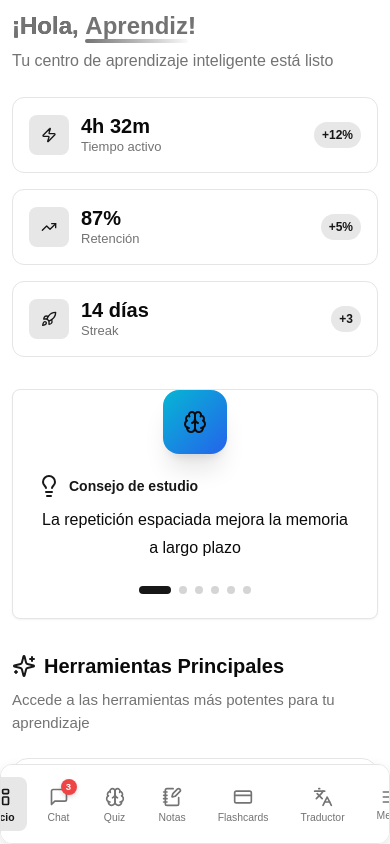
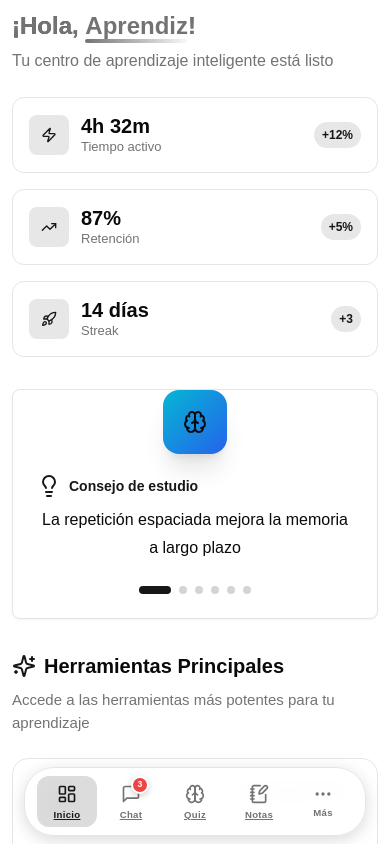
Before and after one commit to xenoxf/learnyos-x2, a Next.js app: page /study in a window 390 px wide. Built offline with nearby package versions, Linux system fonts and the light colour scheme.

Commit message:
otra mierda e mejorado ahora es el maldito mobileNavBar

```diff
--- a/app/components/MobileNavbar.tsx
+++ b/app/components/MobileNavbar.tsx
@@ -1,4 +1,5 @@
 "use client";
+
 import React, { useState, useCallback, useEffect, useRef } from "react";
 import { useRouter, usePathname } from "next/navigation";
 import {
@@ -11,14 +12,13 @@ import {
   User,
   Settings,
   LogOut,
-  Menu,
-  X,
+  MoreHorizontal,
 } from "lucide-react";
 import { apiService } from "@/services/apiService";
 import { useToast } from "@/hooks/use-toast";
-import { SettingsModal } from "@/components/SettingsModal";
 import styles from "@/styles/mobileNavbar.module.css";
 import { useAuth } from "@/hooks/useAuthMutation";
+import Link from "next/link";
 
 interface MenuItem {
   title: string;
@@ -27,12 +27,16 @@ interface MenuItem {
   badge?: number;
 }
 
-// Todos estos ítems se muestran en la barra inferior
-const navItems: MenuItem[] = [
+// Elementos que siempre se muestran en la barra inferior
+const primaryNavItems: MenuItem[] = [
   { title: "Inicio", url: "/study", icon: LayoutDashboard },
   { title: "Chat", url: "/study/chat", icon: MessageSquare, badge: 3 },
   { title: "Quiz", url: "/study/quiz", icon: Brain },
   { title: "Notas", url: "/study/notes", icon: NotebookPen },
+];
+
+// Elementos secundarios que van en el menú "Más" (navegación)
+const secondaryNavItems: MenuItem[] = [
   { title: "Flashcards", url: "/study/flashcards", icon: CreditCard },
   { title: "Traductor", url: "/study/translator", icon: Languages },
 ];
@@ -41,41 +45,58 @@ export function MobileNavbar() {
   const router = useRouter();
   const pathname = usePathname();
   const { toast } = useToast();
-  const user = useAuth();
+  const user = useAuth(); // Aunque no se use directamente, se mantiene por si acaso
 
-  const [showMenu, setShowMenu] = useState(false);
-  const [showSettings, setShowSettings] = useState(false);
-  const [isNavigating, setIsNavigating] = useState(false);
+  const [showMoreMenu, setShowMoreMenu] = useState(false);
+  const [menuPosition, setMenuPosition] = useState({ left: 0 });
 
-  const drawerRef = useRef<HTMLDivElement>(null);
+  const containerRef = useRef<HTMLDivElement>(null);
+  const moreButtonRef = useRef<HTMLButtonElement>(null);
+  const menuRef = useRef<HTMLDivElement>(null);
 
-  // Cerrar drawer al hacer clic fuera
+  // Cerrar menú al hacer clic fuera
   useEffect(() => {
     const handleClickOutside = (event: MouseEvent) => {
       if (
-        drawerRef.current &&
-        !drawerRef.current.contains(event.target as Node)
+        menuRef.current &&
+        !menuRef.current.contains(event.target as Node) &&
+        moreButtonRef.current &&
+        !moreButtonRef.current.contains(event.target as Node)
       ) {
-        setShowMenu(false);
+        setShowMoreMenu(false);
       }
     };
-    if (showMenu) {
+    if (showMoreMenu) {
       document.addEventListener("mousedown", handleClickOutside);
     }
     return () => document.removeEventListener("mousedown", handleClickOutside);
-  }, [showMenu]);
+  }, [showMoreMenu]);
 
+  // Posicionar el menú centrado respecto al botón "Más"
+  useEffect(() => {
+    if (showMoreMenu && moreButtonRef.current && containerRef.current) {
+      const buttonRect = moreButtonRef.current.getBoundingClientRect();
+      const containerRect = containerRef.current.getBoundingClientRect();
+      const menuWidth = 200; // Ancho aproximado del menú
+      let left =
+        buttonRect.left -
+        containerRect.left +
+        buttonRect.width / 2 -
+        menuWidth / 2;
+      // Evitar que se salga por la izquierda/derecha
+      left = Math.max(8, Math.min(left, containerRect.width - menuWidth - 8));
+      setMenuPosition({ left });
+    }
+  }, [showMoreMenu]);
+  /*
     const handleNavigation = useCallback(
       (url: string) => {
         if (pathname === url) return;
-      setIsNavigating(true);
-      setShowMenu(false);
+        setShowMoreMenu(false);
         router.push(url);
-      // Resetear el flag después de la navegación (podrías escuchar el evento de carga)
-      setTimeout(() => setIsNavigating(false), 300);
       },
       [pathname, router],
-  );
+    );*/
 
   const handleLogout = useCallback(async () => {
     try {
@@ -84,7 +105,7 @@ export function MobileNavbar() {
         title: "Sesión cerrada",
         description: "Has cerrado sesión correctamente.",
       });
-      router.push("/login");
+      router.push("/auth");
     } catch {
       toast({
         title: "Error",
@@ -94,18 +115,21 @@ export function MobileNavbar() {
     }
   }, [router, toast]);
 
+  const toggleMoreMenu = () => {
+    setShowMoreMenu((prev) => !prev);
+  };
+
   return (
-    <>
-      <div className={styles.container} >      {/* Barra de navegación inferior */}
+    <div ref={containerRef} className={styles.container}>
       <nav className={styles.bottomNav}>
-          {navItems.map((item) => {
+        {primaryNavItems.map((item) => {
           const Icon = item.icon;
           const isActive = pathname === item.url;
           return (
-              <button
+            <Link
               key={item.url}
               className={`${styles.navItem} ${isActive ? styles.navItemActive : ""}`}
-                onClick={() => handleNavigation(item.url)}
+              href={item.url}
               aria-label={item.title}
             >
               <div className={styles.navIconWrapper}>
@@ -115,76 +139,54 @@ export function MobileNavbar() {
                 )}
               </div>
               <span className={styles.navLabel}>{item.title}</span>
-              </button>
+            </Link>
           );
         })}
-          {/* Botón para abrir el menú lateral */}
+
         <button
-            className={styles.menuButton}
-            onClick={() => setShowMenu(true)}
-            aria-label="Abrir menú"
+          ref={moreButtonRef}
+          className={`${styles.moreButton} ${showMoreMenu ? styles.moreButtonActive : ""}`}
+          onClick={toggleMoreMenu}
+          aria-label="Más opciones"
+          aria-expanded={showMoreMenu}
         >
-            <Menu size={20} />
-            <span className={styles.navLabel}>Menú</span>
+          <MoreHorizontal size={20} />
+          <span className={styles.navLabel}>Más</span>
         </button>
       </nav>
+
+      {showMoreMenu && (
+        <div
+          ref={menuRef}
+          className={styles.moreMenu}
+          style={{ left: menuPosition.left }}
+        >
+          <div className={styles.moreMenuSection}>
+            {secondaryNavItems.map((item) => {
+              const Icon = item.icon;
+              return (
+                <Link
+                  key={item.url}
+                  className={styles.moreMenuItem}
+                  href={item.url}
+                >
+                  <Icon size={18} />
+                  <span>{item.title}</span>
+                </Link>
+              );
+            })}
           </div>
 
-      {/* Overlay y drawer lateral */}
-      {showMenu && (
-        <div className={styles.drawerOverlay}>
-          <div ref={drawerRef} className={styles.drawer}>
-            <div className={styles.drawerHeader}>
-              <h3 className={styles.drawerTitle}>Menú</h3>
-              <button
-                className={styles.closeButton}
-                onClick={() => setShowMenu(false)}
-                aria-label="Cerrar menú"
-              >
-                <X size={20} />
-              </button>
-            </div>
-            <div className={styles.drawerContent}>
-              <button
-                className={styles.drawerItem}
-                onClick={() => {
-                  setShowMenu(false);
-                  // Aquí podrías navegar a una página de perfil si existe
-                  toast({
-                    title: "Perfil",
-                    description: "Funcionalidad en desarrollo",
-                  });
-                }}
-              >
-                <User size={18} />
-                <span>Perfil</span>
-              </button>
-              <button
-                className={styles.drawerItem}
-                onClick={() => {
-                  setShowMenu(false);
-                  setShowSettings(true);
-                }}
-              >
-                <Settings size={18} />
-                <span>Configuración</span>
-              </button>
-              <button className={styles.drawerItem} onClick={handleLogout}>
+          <div className={styles.moreMenuDivider} />
+
+          <div className={styles.moreMenuSection}>
+            <button className={styles.moreMenuItem} onClick={handleLogout}>
               <LogOut size={18} />
               <span>Cerrar sesión</span>
             </button>
           </div>
         </div>
+      )}
     </div>
-      )}
-
-      {/* Modal de configuración */}
-      {showSettings && (
-        <SettingsModal
-          isOpen={showSettings}
-          onClose={() => setShowSettings(false)}
-        />
-      )}
-    </>
   );
 }
--- a/app/styles/mobileNavbar.module.css
+++ b/app/styles/mobileNavbar.module.css
@@ -1,69 +1,62 @@
-/* ============================================
-   BOTTOM NAVIGATION - BOTONES EN FILA
-   ============================================ */
-/*
 .container {
-    position: fixed;
-    display: flex;
-    width: 100%;
-    bottom: 0;
-    justify-content: center;
-    padding: 0 1rem 1.5rem 1rem; /* Cambiado: aumentado el padding inferior de 1rem a 1.5rem
-    background: transparent;
-    /* Añadir un margen inferior seguro para dispositivos con notch
-    padding-bottom: env(safe-area-inset-bottom, 1.5rem);
-    z-index: 50;
-    pointer-events: none; /* Permite que los clicks pasen a través del contenedor
-}*/
+  width: 100%;
+  position: fixed;
+  bottom: 0;
+  pointer-events: none;
+  display: flex;
+  justify-content: center;
+  background: transparent;
+}
 
 .bottomNav {
-  background: hsl(var(--card));
+  background: hsl(var(--card) / 0.95);
+  backdrop-filter: blur(8px);
+  -webkit-backdrop-filter: blur(8px);
   border: 1px solid hsl(var(--border));
-  border-radius: 12px;
+  border-radius: 30px;
   display: flex;
   flex-direction: row;
   align-items: center;
-  justify-content: center;
-  gap: 0.5rem;
-  padding: 0.75rem;
+  justify-content: space-around;
+  gap: 0.25rem;
+  padding: 0.5rem 0.75rem;
+  margin: 0.5rem 1rem;
   width: auto;
-  overflow-x: auto;
-  overflow-y: hidden;
-  -webkit-overflow-scrolling: touch;
-  box-shadow: 0 4px 12px rgba(0, 0, 0, 0.1);
+  max-width: 100%;
+  box-shadow: 0 4px 16px rgba(0, 0, 0, 0.15);
   pointer-events: auto;
-  /* Restaura los clicks para el navbar */
 }
 
-/* ============================================
-      NAV ITEMS - ICON + LABEL EN COLUMNA
-      ============================================ */
-.navItem {
+.navItem,
+.moreButton {
   display: flex;
   flex-direction: column;
   align-items: center;
   justify-content: center;
-  padding: 0.5rem 0.75rem;
+  padding: 0.4rem 0.6rem;
   border: none;
   background: transparent;
   cursor: pointer;
   position: relative;
-  transition: all 0.2s ease;
-  border-radius: 8px;
+  transition: all 0.2s cubic-bezier(0.4, 0, 0.2, 1);
+  border-radius: 12px;
   white-space: nowrap;
   flex-shrink: 0;
-  min-width: fit-content;
-  /*-webkit-tap-highlight-color: transparent;*/
-  gap: 0.25rem;
+  min-width: 60px;
+  gap: 0.2rem;
+  color: hsl(var(--muted-foreground));
+  font-weight: 500;
+  -webkit-tap-highlight-color: transparent;
 }
 
-.navItem:hover {
+.navItem:hover,
+.moreButton:hover {
   background: hsl(var(--background) / 0.2);
 }
 
-.navItem:active {
-  opacity: 0.7;
-  transform: scale(0.95);
+.navItem:active,
+.moreButton:active {
+  transform: scale(0.96);
 }
 
 .navIconWrapper {
@@ -73,13 +66,12 @@
   justify-content: center;
   width: 24px;
   height: 24px;
-  color: hsl(var(--muted-foreground));
-  transition: all 0.2s ease;
+  color: currentColor;
 }
 
-/* Active state */
 .navItemActive {
-  background: hsl(var(--primary) / 0.1);
+  background: hsl(var(--primary) / 0.15);
+  color: hsl(var(--primary));
 }
 
 .navItemActive .navIconWrapper {
@@ -87,233 +79,141 @@
 }
 
 .navLabel {
-  font-size: 0.65rem;
-  font-weight: 500;
-  color: hsl(var(--muted-foreground));
+  font-size: 0.6rem;
+  font-weight: 600;
+  color: currentColor;
   text-align: center;
-  line-height: 1;
-  transition: color 0.2s ease;
+  line-height: 1.2;
+  letter-spacing: 0.3px;
 }
 
 .navItemActive .navLabel {
   color: hsl(var(--primary));
-  font-weight: 600;
+  font-weight: 700;
 }
 
-/* Badge */
+.moreButtonActive {
+  background: hsl(var(--muted));
+  color: hsl(var(--foreground));
+}
+
 .badge {
   position: absolute;
   top: -6px;
   right: -6px;
-  min-width: 16px;
-  height: 16px;
+  min-width: 18px;
+  height: 18px;
   padding: 0 4px;
   background: hsl(var(--destructive));
   color: hsl(var(--destructive-foreground));
-  border-radius: 8px;
-  font-size: 0.6rem;
+  border-radius: 12px;
+  font-size: 0.55rem;
   font-weight: bold;
   display: flex;
   align-items: center;
   justify-content: center;
-  box-shadow: 0 2px 4px rgba(0, 0, 0, 0.15);
+  box-shadow: 0 2px 6px rgba(0, 0, 0, 0.2);
+  border: 2px solid hsl(var(--card));
 }
 
-/* ============================================
-   MENU BUTTON
-   ============================================ */
-.menuButton {
+.moreMenu {
+  position: absolute;
+  bottom: calc(100% + 8px);
+  background: hsl(var(--card) / 0.98);
+  backdrop-filter: blur(8px);
+  -webkit-backdrop-filter: blur(8px);
+  border: 1px solid hsl(var(--border));
+  border-radius: 24px;
+  box-shadow: 0 -4px 20px rgba(0, 0, 0, 0.2);
+  padding: 0.75rem;
+  min-width: 200px;
+  max-width: calc(100vw - 32px);
+  z-index: 60;
+  animation: slideUp 0.25s cubic-bezier(0.4, 0, 0.2, 1);
+  pointer-events: auto;
+  transform-origin: bottom center;
+}
+
+.moreMenuSection {
   display: flex;
   flex-direction: column;
-  align-items: center;
-  justify-content: center;
-  padding: 0.5rem 0.75rem;
-  border: none;
-  background: transparent;
-  cursor: pointer;
-  transition: all 0.2s ease;
-  border-radius: 8px;
-  white-space: nowrap;
-  flex-shrink: 0;
-  min-width: fit-content;
-  -webkit-tap-highlight-color: transparent;
   gap: 0.25rem;
-  color: hsl(var(--muted-foreground));
 }
 
-.menuButton:active {
-  opacity: 0.7;
-  transform: scale(0.95);
-}
-
-/* ============================================
-   DRAWER OVERLAY Y MENU
-   ============================================ */
-.drawerOverlay {
-  position: fixed;
-  top: 0;
-  left: 0;
-  right: 0;
-  bottom: 0;
-  background: rgba(0, 0, 0, 0.5);
-  backdrop-filter: blur(4px);
-  -webkit-backdrop-filter: blur(4px);
-  z-index: 60;
-  animation: fadeIn 0.2s ease-out forwards;
-}
-
-.drawer {
-  position: fixed;
-  top: 0;
-  left: 0;
-  width: 280px;
-  max-width: 80vw;
-  height: 100%;
-  background: hsl(var(--card));
-  border-right: 1px solid hsl(var(--border));
-  display: flex;
-  flex-direction: column;
-  animation: slideInLeft 0.3s ease-out;
-  z-index: 70;
-  box-shadow: 4px 0 12px rgba(0, 0, 0, 0.15);
-}
-
-.drawerHeader {
-  display: flex;
-  align-items: center;
-  justify-content: space-between;
-  padding: 1.25rem;
-  border-bottom: 1px solid hsl(var(--border));
-}
-
-.drawerTitle {
-  margin: 0;
-  font-size: 1.125rem;
-  font-weight: 600;
-  color: hsl(var(--foreground));
-}
-
-.closeButton {
-  background: transparent;
-  border: none;
-  cursor: pointer;
-  padding: 0.5rem;
-  display: flex;
-  align-items: center;
-  justify-content: center;
-  border-radius: 8px;
-  color: hsl(var(--muted-foreground));
-  transition: all 0.2s ease;
-}
-
-.closeButton:hover {
-  background: hsl(var(--muted));
-  color: hsl(var(--foreground));
-}
-
-.closeButton:active {
-  transform: scale(0.95);
-}
-
-.drawerContent {
-  flex: 1;
-  padding: 1rem;
-  overflow-y: auto;
-  -webkit-overflow-scrolling: touch;
-  display: flex;
-  flex-direction: column;
-  gap: 0.5rem;
-}
-
-.drawerItem {
+.moreMenuItem {
   display: flex;
   align-items: center;
   gap: 1rem;
-  padding: 0.875rem 1rem;
+  width: 100%;
+  padding: 0.9rem 1rem;
   background: transparent;
   border: none;
+  border-radius: 16px;
+  color: hsl(var(--foreground));
+  font-size: 0.95rem;
+  font-weight: 500;
   cursor: pointer;
-  border-radius: 8px;
-  color: hsl(var(--foreground));
-  transition: all 0.2s ease;
-  width: 100%;
+  transition: all 0.15s ease;
   text-align: left;
-  font-size: 0.95rem;
+  -webkit-tap-highlight-color: transparent;
 }
 
-.drawerItem:hover {
-  background: hsl(var(--muted));
+.moreMenuItem:hover {
+  background: hsl(var(--muted) / 0.7);
 }
 
-.drawerItem:active {
+.moreMenuItem:active {
+  background: hsl(var(--muted));
   transform: scale(0.98);
 }
 
-.drawerItem svg {
+.moreMenuItem svg {
+  color: hsl(var(--primary));
   flex-shrink: 0;
-  color: hsl(var(--primary));
+  width: 20px;
+  height: 20px;
 }
 
-/* ============================================
-   ANIMATIONS
-   ============================================ */
-@keyframes fadeIn {
+.moreMenuDivider {
+  height: 1px;
+  background: hsl(var(--border));
+  margin: 0.5rem 0;
+}
+
+@keyframes slideUp {
   from {
     opacity: 0;
+    transform: translateY(10px) scale(0.95);
   }
 
   to {
     opacity: 1;
+    transform: translateY(0) scale(1);
   }
 }
 
-@keyframes slideInLeft {
-  from {
-    transform: translateX(-100%);
-  }
-
-  to {
-    transform: translateX(0);
-  }
-}
-
-/* ============================================
-   RESPONSIVE - SOLO MÓVIL
-   ============================================ */
 @media screen and (min-width: 769px) {
 
+  .container,
   .bottomNav,
-  .drawerOverlay,
-  .drawer {
+  .moreMenu {
     display: none !important;
   }
 }
 
-/* ============================================
-   ACCESSIBILITY
-   ============================================ */
 .navItem:focus-visible,
-.menuButton:focus-visible {
+.moreButton:focus-visible,
+.moreMenuItem:focus-visible {
   outline: 2px solid hsl(var(--primary));
   outline-offset: 2px;
 }
 
-.drawerItem:focus-visible {
-  outline: 2px solid hsl(var(--primary));
-  outline-offset: -2px;
-}
-
-/* ============================================
-   REDUCED MOTION
-   ============================================ */
 @media (prefers-reduced-motion: reduce) {
 
-  .bottomNav,
   .navItem,
-  .menuButton,
-  .drawerOverlay,
-  .drawer,
-  .drawerItem {
+  .moreButton,
+  .moreMenu,
+  .moreMenuItem {
     transition: none !important;
     animation: none !important;
   }
```
Also changed, not shown: app/components/DashboardHeader.tsx (added). Lines whose indentation alone changed are shown as unchanged.
